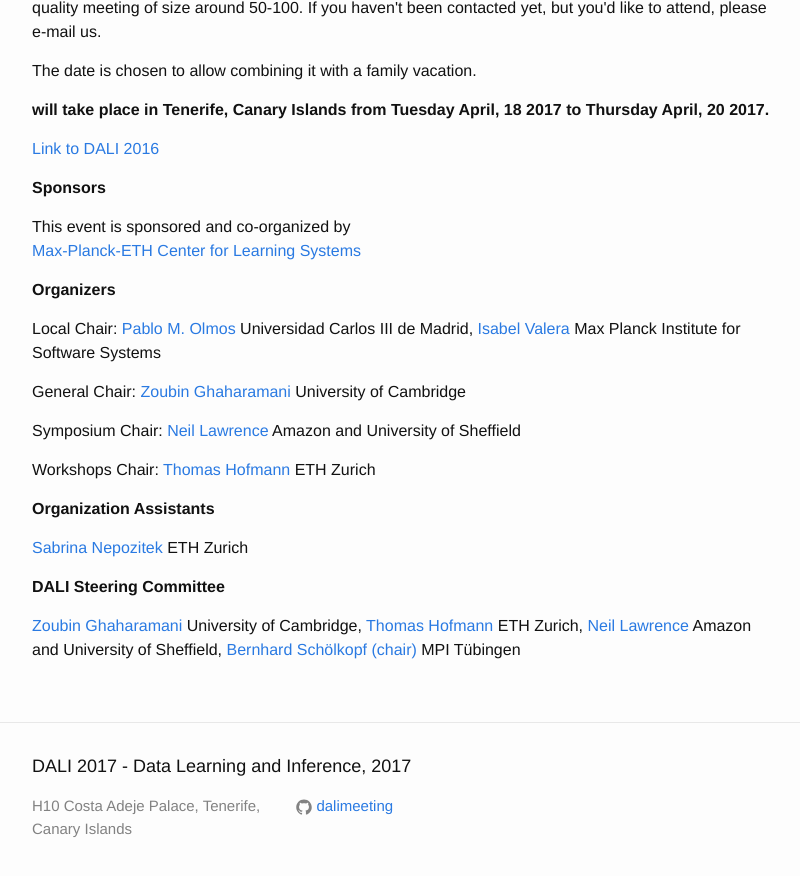
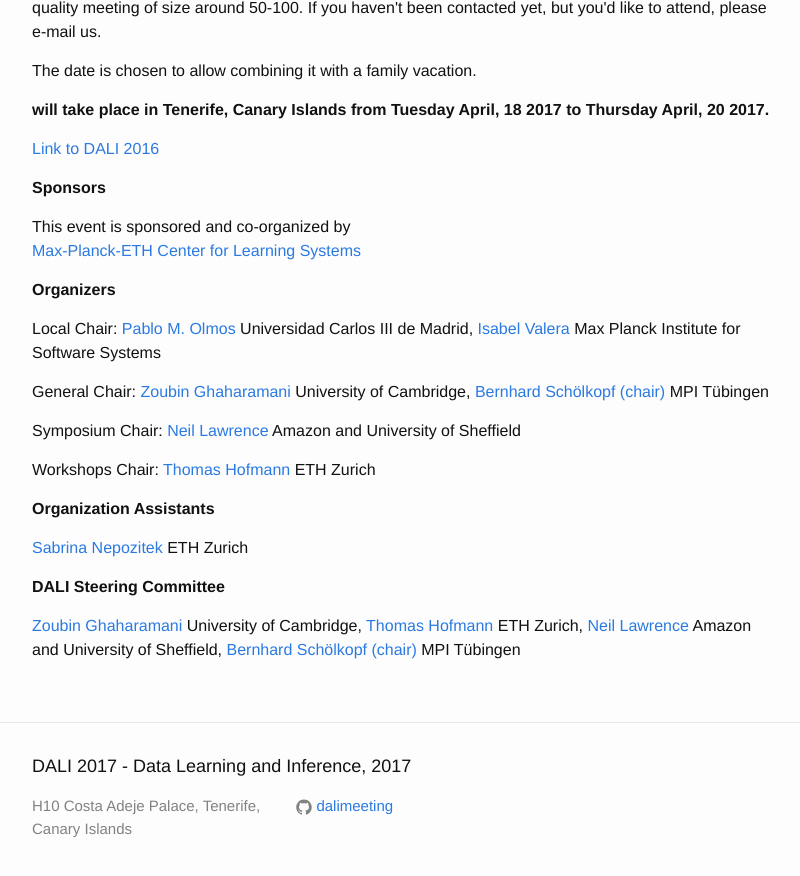
Before and after one commit to dalimeeting/dalimeeting.github.io, a Jekyll site: the page built from index.html, in a window 1280 px wide and 900 px high, scrolled down 658 px. Shown: the top 876 px of the window, without its empty margins (238-1038 px from the left). Built offline with Jekyll 4.4.1, drawn with Linux system fonts in a browser that asks for light colours.

Commit message:
Add Bernhard to general chair list.

```diff
--- a/_config.yml
+++ b/_config.yml
@@ -9,6 +9,9 @@
   - name: Zoubin Ghaharamani
     url: "http://mlg.eng.cam.ac.uk/zoubin/"
     institute: University of Cambridge
+  - name: Bernhard Schölkopf (chair)
+    url: "http://ei.is.tuebingen.mpg.de/person/bs"
+    institute: MPI Tübingen
   workshop:
   - name: Thomas Hofmann
     url: "http://www.da.inf.ethz.ch/people/ThomasHofmann/"
```
